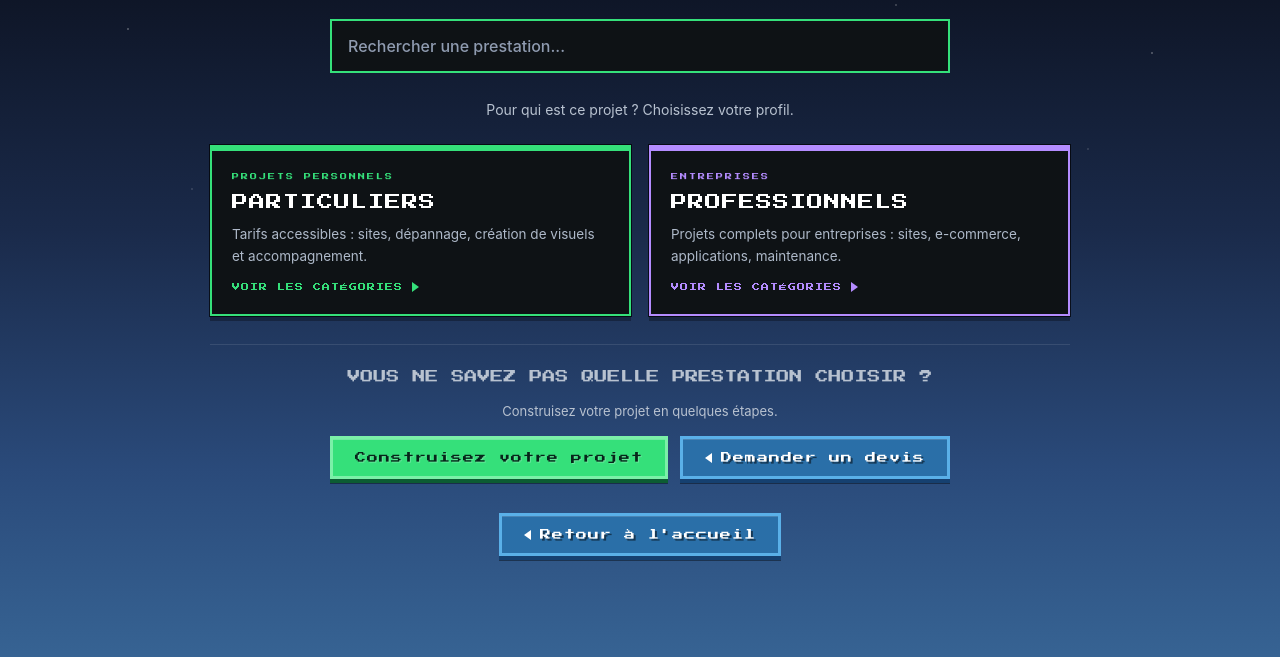
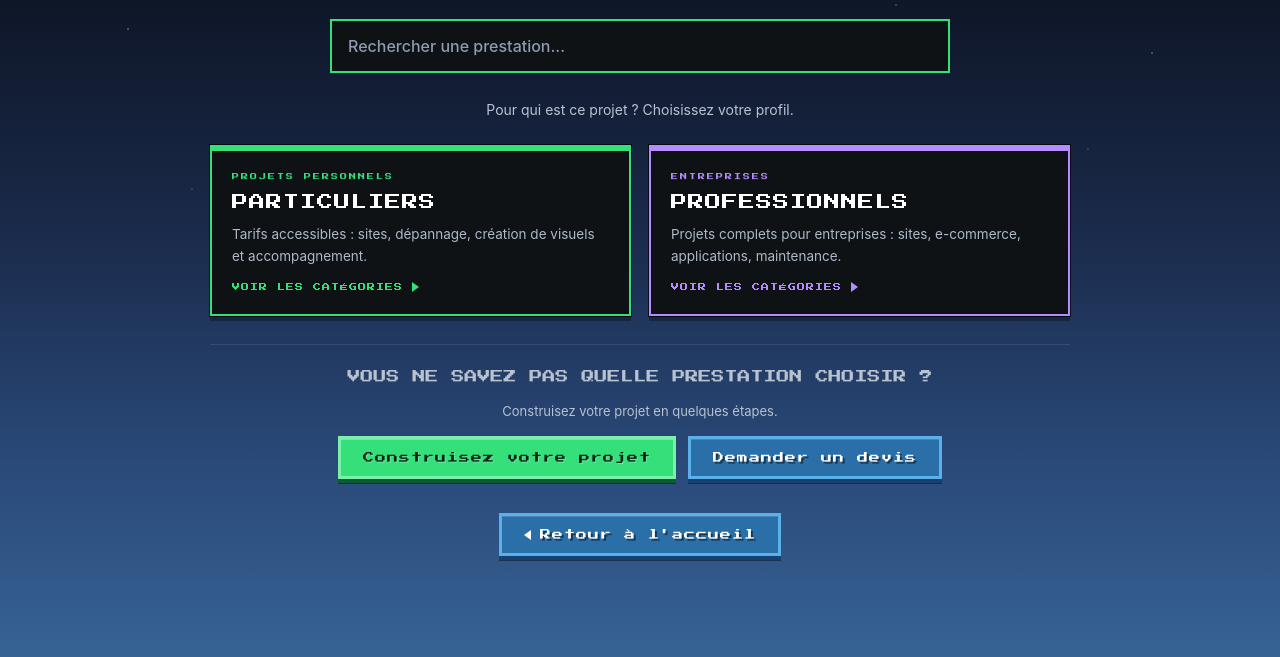
Before and after one commit to drams18/Drams, a website: page tarifs.html in a window 1280 px wide. Shown: the part 91-748 px from the top of the page. Drawn offline with Linux system fonts and the light colour scheme.

Commit message:
Update tarifs.html

```diff
--- a/tarifs.html
+++ b/tarifs.html
@@ -210,6 +210,7 @@
       border-color: transparent currentColor transparent transparent;
       flex-shrink: 0;
     }
+    .btn-back--no-arrow::before { display: none; }
 
     .btn-cta {
       background: var(--accent);
@@ -914,7 +915,7 @@
       build.href = 'construire-projet.html';
       row.appendChild(build);
 
-      var devis = el('button', 'btn btn-back');
+      var devis = el('button', 'btn btn-back btn-back--no-arrow');
       devis.type = 'button';
       devis.textContent = 'Demander un devis';
       devis.setAttribute('data-contact-cta', '');
```
